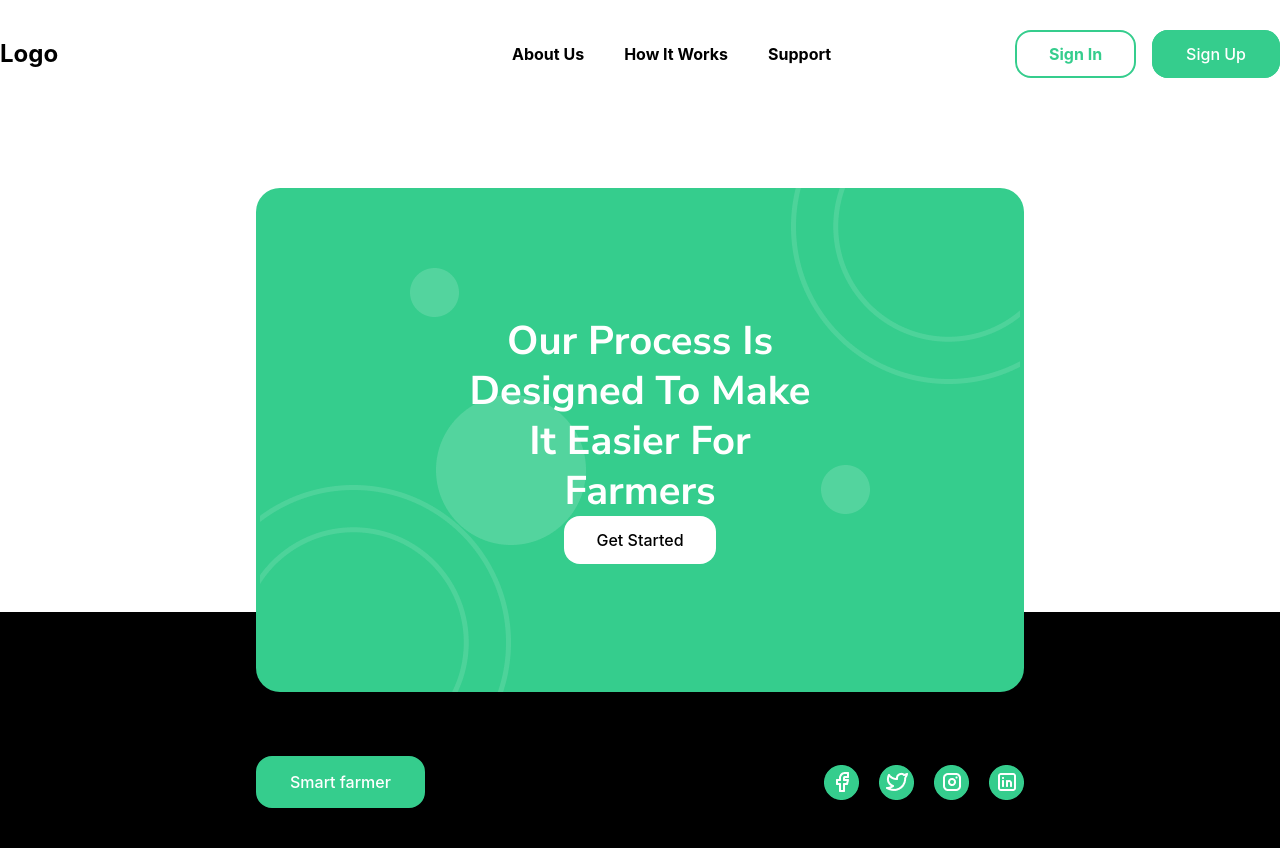
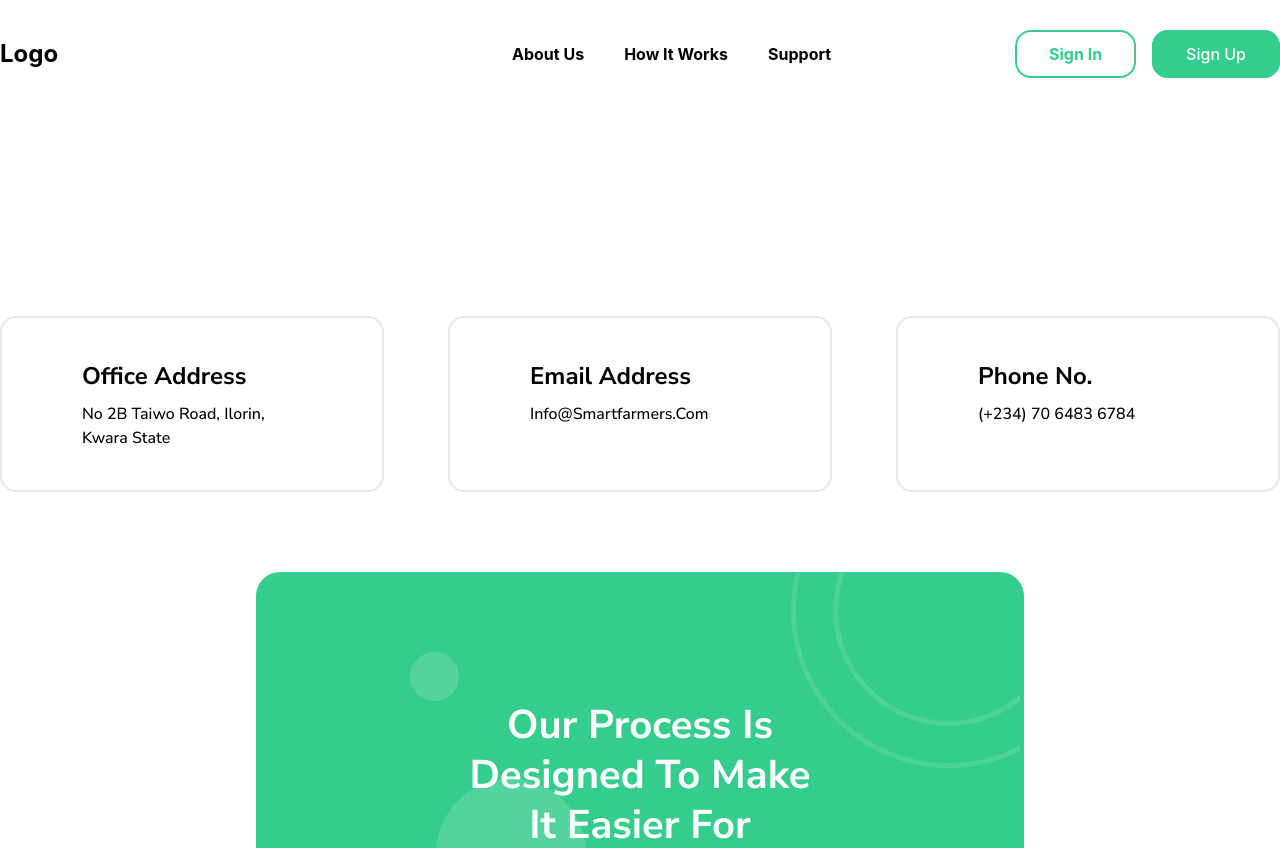
Before and after one commit to Toshmoney/smartfarmer, a React (Create React App) app in the folder client-side/: page /support in a window 1280 px wide. Shown: the top 848 px of the page. Built offline with nearby package versions, Linux system fonts and the light colour scheme; a web font is replaced by a local one.

Commit message:
support page

```diff
--- /dev/null
+++ b/client-side/src/Components/Page4/Content.jsx
@@ -0,0 +1,24 @@
+import React from 'react'
+
+const Content = () => {
+  return (
+    <div>
+        <div className='container flex flex-row justify-between lg:pt-[13rem]'>
+            <div className='flex flex-col gap-2 border-2 border-grey rounded-2xl w-[30%] py-10 text-left px-20'>
+                <h3 className='capitalize nunito'>office address</h3>
+                <p className='capitalize nunito'>no 2B Taiwo road, ilorin, kwara state</p>
+            </div>
+            <div className='flex flex-col gap-2 border-2 border-grey rounded-2xl w-[30%] py-10 text-left px-20'>
+                <h3 className='capitalize nunito'>email address</h3>
+                <p className='capitalize nunito'>info@smartfarmers.com</p>
+            </div>
+            <div className='flex flex-col gap-2 border-2 border-grey rounded-2xl w-[30%] py-10 text-left px-20'>
+                <h3 className='capitalize nunito'>phone no.</h3>
+                <p className='capitalize nunito'>(+234) 70 6483 6784</p>
+            </div>
+        </div>
+    </div>
+  )
+}
+
+export default Content
--- a/client-side/src/Components/Page4/Support.jsx
+++ b/client-side/src/Components/Page4/Support.jsx
@@ -1,11 +1,13 @@
 import React from 'react'
 import Header from '../Header/Header'
 import Footer from '../Footer/Footer'
+import Content from './Content'
 
 const Support = () => {
   return (
     <div>
         <Header/>
+        <Content/>
         <Footer/>
     </div>
   )
```
